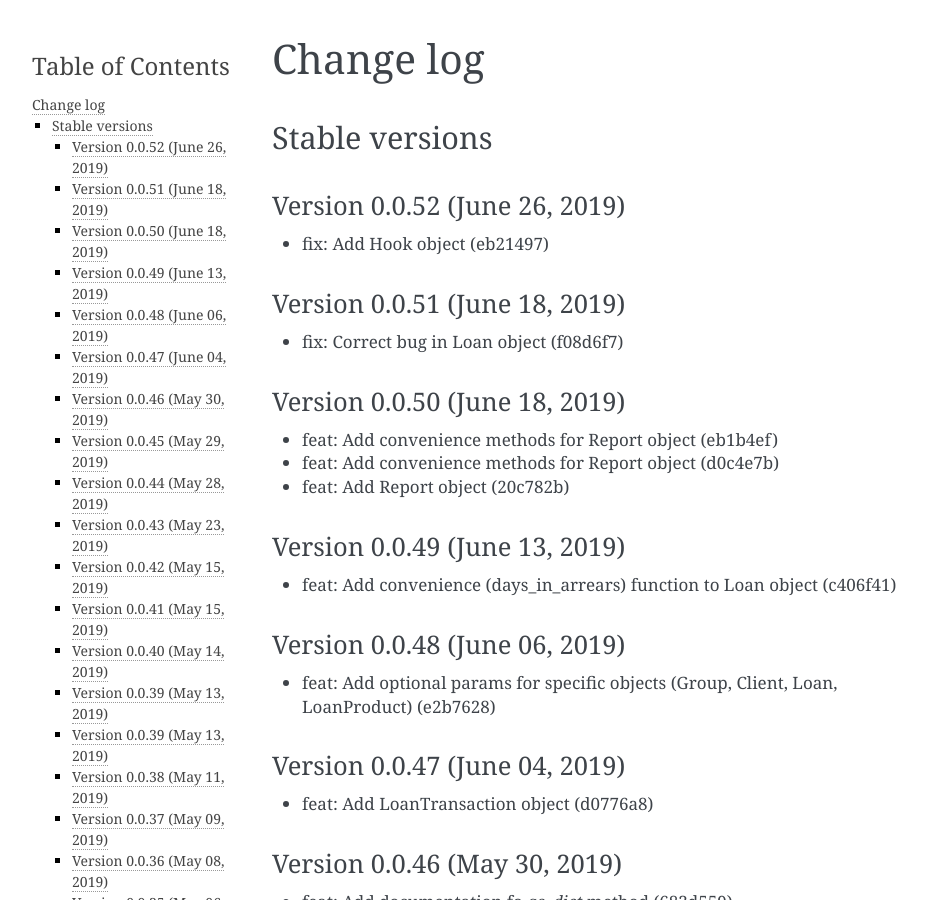
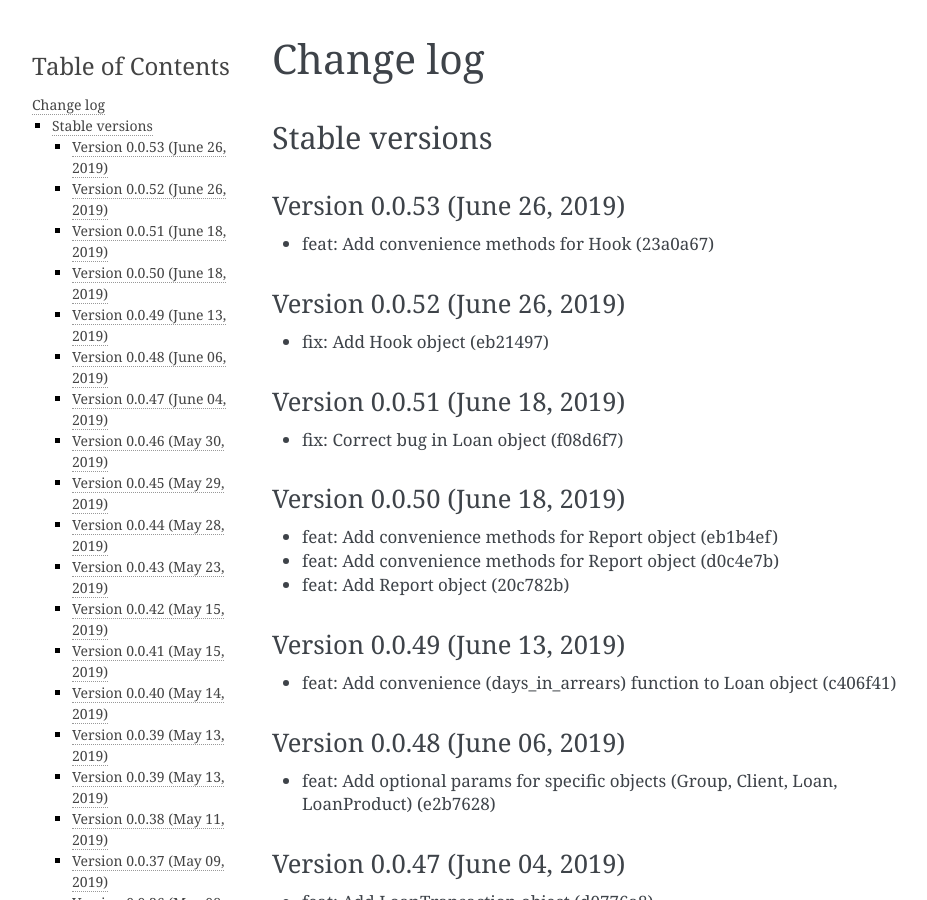
Before and after one commit to mobidevke/PyFineract, a Sphinx documentation site: the page built from docs/changes.rst, in a window 1280 px wide and 900 px high. Shown: the whole window, without its empty margins (148-1075 px from the left). Built offline with Sphinx 7.4.7, drawn with Linux system fonts in a browser that asks for light colours; formulas are drawn with MathJax 3.

Commit message:
Publish version 0.0.53

```diff
--- a/docs/changes.rst
+++ b/docs/changes.rst
@@ -3,6 +3,11 @@ Change log
 
 Stable versions
 ~~~~~~~~~~~~~~~
+
+Version 0.0.53 (June 26, 2019)
+-------------------------------------
+
+* feat: Add convenience methods for Hook (23a0a67)
 
 Version 0.0.52 (June 26, 2019)
 -------------------------------------
--- a/setup.py
+++ b/setup.py
@@ -2,7 +2,7 @@ import textwrap
 
 import setuptools
 
-version = "0.0.52"
+version = "0.0.53"
 
 if __name__ == '__main__':
     setuptools.setup(
```
